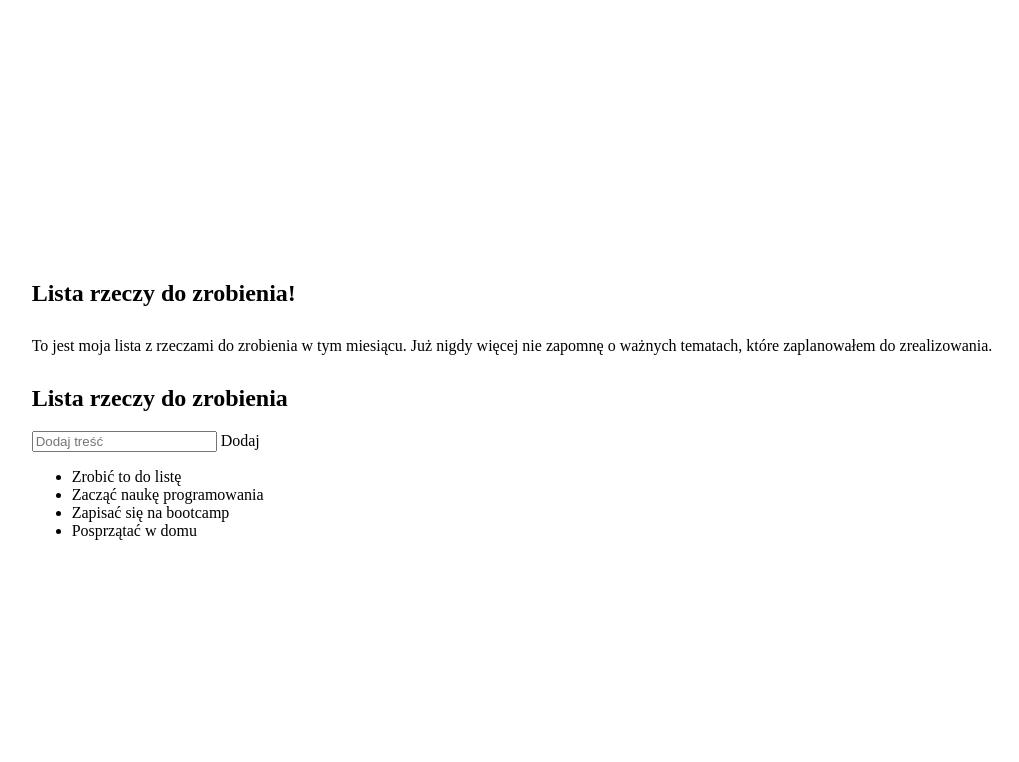
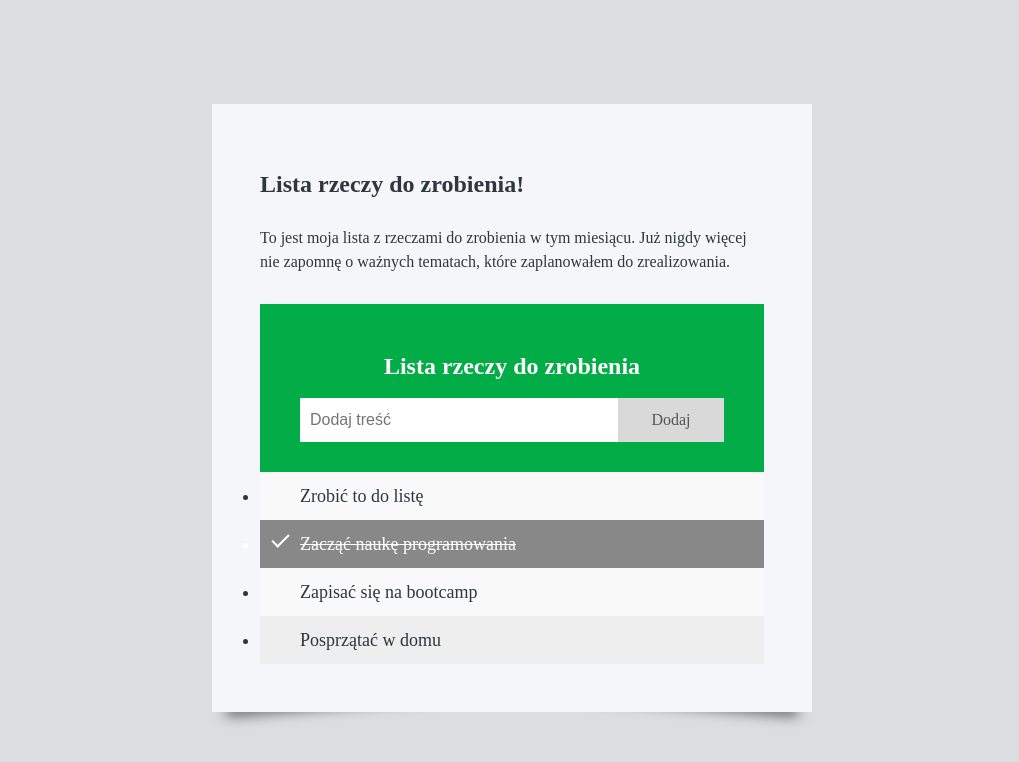
Before and after one commit to BeataDc/hello-world, a plain HTML site: page index.html in a window 1280 px wide. Shown: the whole page, without its empty margins (136-1155 px from the left). Drawn offline with Linux system fonts and the light colour scheme.

Commit message:
added js

```diff
--- a/index.html
+++ b/index.html
@@ -5,6 +5,7 @@
     <meta http-equiv="X-UA-Compatible" content="IE=edge">
     <meta name="viewport" content="width=device-width, initial-scale=1.0">
     <link rel="stylesheet" href="style.css">
+    <script src="script.js"></script>
     <title>Document</title>
 </head>
 <body>
--- a/style.css
+++ b/style.css
@@ -1,9 +1,6 @@
-$color-background: #dcdde1;
-$color-text: #2f3640;
-
 body {
-  background-color: $color-background;
-  color: $color-text;
+  background-color: #dcdde1;
+  color: #2f3640;
   font-size: 16px;
   line-height: 24px;
 }
@@ -19,3 +16,146 @@ body {
 .intro p {
   margin: 30px 0;
 }
+
+.letter {
+  background-color: #f5f6fa;
+  width: 600px;
+  padding: 48px;
+  position: relative;
+  max-width: 90vw;
+  margin: 5vh auto;
+
+}
+
+.letter::before,
+.letter::after {
+  content: "";
+  position: absolute;
+  bottom: 12px;
+  width: 40%;
+  height: 10px;
+  box-shadow: 0 5px 14px rgba(0, 0, 0, 0.7);
+  z-index: -1;
+}
+
+.letter::before {
+  left: 15px;
+  transform: skew(-5deg) rotate(-5deg);
+}
+
+.letter::after {
+  right: 15px;
+  transform: skew(5deg) rotate(5deg);
+}
+
+* {
+  box-sizing: border-box;
+}
+
+/* Kasuje margin i padding z listy */
+ul {
+  margin: 0;
+  padding: 0;
+}
+
+/* Styluje elementy listy zadań */
+ul li {
+  cursor: pointer;
+  position: relative;
+  padding: 12px 8px 12px 40px;
+  background: #eee;
+  font-size: 18px;
+  transition: 0.2s;
+
+
+
+  -webkit-user-select: none;
+  -moz-user-select: none;
+  -ms-user-select: none;
+  user-select: none;
+}
+
+/* Ustawia nieparzyste elementy listy na inny kolor (efekt zebry) */
+ul li:nth-child(odd) {
+  background: #f9f9f9;
+}
+
+/* Ciemniejszy kolor tła po najechaniu myszką */
+ul li:hover {
+  background: #ddd;
+}
+
+/* Efekt wywołany po kliknięciu - zmienia kolor i powoduje przekreślenie tekstu */
+ul li.checked {
+  background: #888;
+  color: #fff;
+  text-decoration: line-through;
+}
+
+/* Dodaje znacznik ukończenia zadania */
+ul li.checked::before {
+  content: '';
+  position: absolute;
+  border-color: #fff;
+  border-style: solid;
+  border-width: 0 2px 2px 0;
+  top: 10px;
+  left: 16px;
+  transform: rotate(45deg);
+  height: 15px;
+  width: 7px;
+}
+
+/* Styluje przycisk zamknięcia zadania */
+.close {
+  position: absolute;
+  right: 0;
+  top: 0;
+  padding: 12px 16px 12px 16px;
+}
+
+.close:hover {
+  background-color: #f44336;
+  color: white;
+}
+
+/* Styl nagłówka */
+.header {
+  background-color: #02ac46;
+  padding: 30px 40px;
+  color: white;
+  text-align: center;
+}
+
+/* Clear floats after the header */
+.header:after {
+  content: "";
+  display: table;
+  clear: both;
+}
+
+/* Styluje pole do wpisywania treśći */
+input {
+  height: 44px;
+  margin: 0;
+  border: none;
+  border-radius: 0;
+  width: 75%;
+  padding: 10px;
+  float: left;
+  font-size: 16px;
+}
+
+/* Styluje przycisk "Dodaj"  */
+.addBtn {
+  padding: 10px;
+  width: 25%;
+  background: #d9d9d9;
+  color: #555;
+  float: left;
+  text-align: center;
+  font-size: 16px;
+  cursor: pointer;
+  transition: 0.3s;
+  border-radius: 0;
+}
```
Also changed, not shown: script.js (added).
